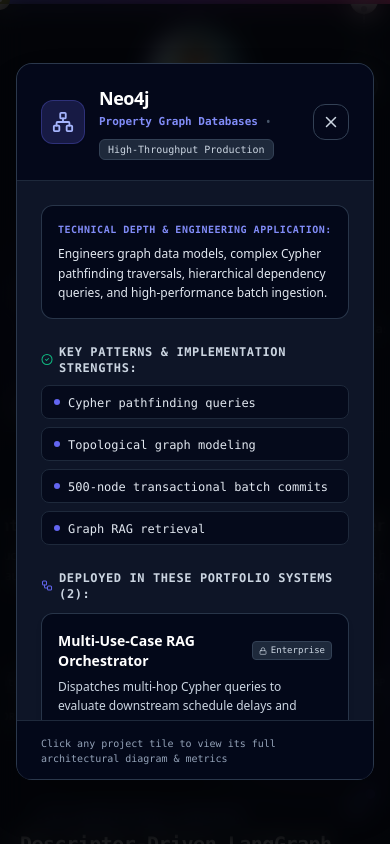
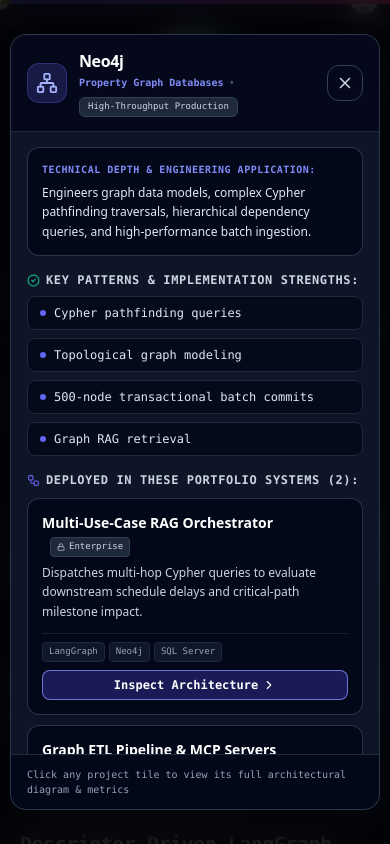
Before and after one commit to soumil-konar/Portfolio, a React (Vite) app: page / in a window 390 px wide. Both pictures are taken after a click on the element "Neo4j". Shown: the top 844 px of the page. Built offline with nearby package versions, Linux system fonts and the light colour scheme.

Commit message:
fix(modals): make ProjectModal and SkillModal fully responsive on mobile and tablets

```diff
--- a/src/components/SkillModal.jsx
+++ b/src/components/SkillModal.jsx
@@ -15,12 +15,9 @@
   Server,
   Terminal,
   Network,
-  ExternalLink,
   Lock,
-  Sparkles,
   CheckCircle2,
-  ChevronRight,
-  ArrowRight
+  ChevronRight
 } from 'lucide-react';
 
 const ICON_MAP = {
@@ -38,12 +35,8 @@
   Terminal: <Terminal size={22} />,
 };
 
-const SkillModal = ({ skill, isOpen, onClose, onSelectProject, projects = [], isDarkMode, theme }) => {
-  const [mounted, setMounted] = useState(false);
-
-  useEffect(() => {
-    setMounted(true);
-  }, []);
+const SkillModal = ({ skill, isOpen, onClose, onSelectProject, projects = [], isDarkMode }) => {
+  const [mounted] = useState(() => typeof window !== 'undefined');
 
   // Handle ESC key press
   useEffect(() => {
@@ -73,7 +66,7 @@
 
   return createPortal(
     <AnimatePresence>
-      <div className="fixed inset-0 z-[99999] flex items-center justify-center p-4 sm:p-6">
+      <div className="fixed inset-0 z-[99999] flex items-center justify-center p-2.5 sm:p-4 md:p-6">
         {/* Backdrop */}
         <motion.div
           initial={{ opacity: 0 }}
@@ -90,34 +83,32 @@
           animate={{ opacity: 1, scale: 1, y: 0 }}
           exit={{ opacity: 0, scale: 0.95, y: 15 }}
           transition={{ type: 'spring', damping: 26, stiffness: 300 }}
-          className={`relative w-full max-w-2xl rounded-2xl border shadow-2xl overflow-hidden z-10 flex flex-col max-h-[85vh] backdrop-blur-2xl ${
+          className={`relative w-full max-w-2xl rounded-2xl border shadow-2xl overflow-hidden z-10 flex flex-col max-h-[92vh] sm:max-h-[85vh] backdrop-blur-2xl ${
             isDarkMode
               ? 'bg-slate-900/95 border-slate-700/80 text-slate-100'
               : 'bg-white border-slate-200 shadow-2xl text-slate-900'
           }`}
         >
           {/* Top Bar / Header */}
-          <div className={`px-6 py-5 border-b flex items-center justify-between shrink-0 ${
+          <div className={`px-4 sm:px-6 py-3.5 sm:py-5 border-b flex items-center justify-between shrink-0 gap-3 ${
             isDarkMode ? 'border-slate-800 bg-slate-950/80' : 'border-slate-100 bg-slate-50/60'
           }`}>
-            <div className="flex items-center space-x-3.5">
-              <div className={`p-2.5 rounded-xl shadow-sm ${
+            <div className="flex items-center space-x-3 min-w-0">
+              <div className={`p-2 sm:p-2.5 rounded-xl shadow-sm shrink-0 ${
                 isDarkMode ? 'bg-indigo-500/20 text-indigo-300 border border-indigo-500/30' : 'bg-indigo-50 border border-indigo-100 text-indigo-600'
               }`}>
                 {skillIcon}
               </div>
-              <div>
-                <div className="flex items-center space-x-2">
-                  <h3 className="font-bold text-lg md:text-xl tracking-tight text-slate-900 dark:text-white">
-                    {skill.name}
-                  </h3>
-                </div>
-                <div className="flex flex-wrap items-center gap-2 mt-0.5">
-                  <span className="text-[11px] font-mono font-semibold text-indigo-600 dark:text-indigo-400">
+              <div className="min-w-0">
+                <h3 className="font-bold text-base sm:text-lg md:text-xl tracking-tight text-slate-900 dark:text-white truncate">
+                  {skill.name}
+                </h3>
+                <div className="flex flex-wrap items-center gap-1.5 sm:gap-2 mt-0.5">
+                  <span className="text-[10px] sm:text-[11px] font-mono font-semibold text-indigo-600 dark:text-indigo-400">
                     {skill.category}
                   </span>
                   <span className="text-slate-400 dark:text-slate-600 text-xs">•</span>
-                  <span className={`text-[10px] font-mono px-2 py-0.5 rounded-md border font-medium ${
+                  <span className={`text-[9px] sm:text-[10px] font-mono px-2 py-0.5 rounded-md border font-medium ${
                     isDarkMode
                       ? 'bg-slate-800 border-slate-700 text-slate-300'
                       : 'bg-slate-100 border-slate-200 text-slate-700'
@@ -131,26 +122,27 @@
             {/* Close Button */}
             <button
               onClick={onClose}
-              className={`p-2 rounded-xl border transition-colors cursor-pointer ${
+              className={`p-1.5 sm:p-2 rounded-xl border transition-colors cursor-pointer min-w-[36px] min-h-[36px] flex items-center justify-center shrink-0 ${
                 isDarkMode
                   ? 'border-slate-700 hover:bg-slate-800 text-slate-300 hover:text-white'
                   : 'border-slate-200 hover:bg-slate-100 text-slate-600 hover:text-slate-900'
               }`}
               title="Close (Esc)"
+              aria-label="Close dialog"
             >
               <X size={18} />
             </button>
           </div>
 
           {/* Scrollable Content Body */}
-          <div className="p-6 overflow-y-auto space-y-6 flex-1">
+          <div className="p-4 sm:p-6 overflow-y-auto space-y-4 sm:space-y-6 flex-1">
             {/* Overview / Depth Card */}
-            <div className={`p-4 rounded-xl border leading-relaxed text-xs md:text-sm font-sans ${
+            <div className={`p-3.5 sm:p-4 rounded-xl border leading-relaxed text-xs md:text-sm font-sans ${
               isDarkMode
                 ? 'bg-slate-950/80 border-slate-700/80 text-slate-200 font-medium'
                 : 'bg-indigo-50/70 border-indigo-100 text-slate-800 font-medium'
             }`}>
-              <span className="font-bold uppercase tracking-wider text-[10px] font-mono block mb-1.5 text-indigo-600 dark:text-indigo-400">
+              <span className="font-bold uppercase tracking-wider text-[10px] font-mono block mb-1 text-indigo-600 dark:text-indigo-400">
                 Technical Depth & Engineering Application:
               </span>
               {skill.overview}
@@ -158,7 +150,7 @@
 
             {/* Key Capabilities */}
             {skill.capabilities && skill.capabilities.length > 0 && (
-              <div className="space-y-2.5">
+              <div className="space-y-2 sm:space-y-2.5">
                 <h4 className="font-mono text-xs uppercase tracking-wider font-bold text-slate-700 dark:text-slate-300 flex items-center space-x-1.5">
                   <CheckCircle2 size={13} className="text-emerald-500" />
                   <span>Key Patterns & Implementation Strengths:</span>
@@ -183,13 +175,13 @@
 
             {/* Related Projects Section */}
             {skill.relatedProjects && skill.relatedProjects.length > 0 && (
-              <div className="space-y-3">
+              <div className="space-y-2.5 sm:space-y-3">
                 <h4 className="font-mono text-xs uppercase tracking-wider font-bold text-slate-700 dark:text-slate-300 flex items-center space-x-1.5">
                   <Workflow size={13} className="text-indigo-500" />
                   <span>Deployed In These Portfolio Systems ({skill.relatedProjects.length}):</span>
                 </h4>
 
-                <div className="space-y-3">
+                <div className="space-y-2.5 sm:space-y-3">
                   {skill.relatedProjects.map((item, idx) => {
                     const fullProject = projects.find(p => p.id === item.projectId);
                     if (!fullProject) return null;
@@ -197,7 +189,7 @@
                     return (
                       <div
                         key={idx}
-                        className={`p-4 rounded-xl border transition-all duration-200 flex flex-col justify-between gap-3 ${
+                        className={`p-3.5 sm:p-4 rounded-xl border transition-all duration-200 flex flex-col justify-between gap-3 ${
                           isDarkMode
                             ? 'bg-slate-950/80 border-slate-700/80 hover:border-indigo-400/80 shadow-md'
                             : 'bg-white border-slate-200 hover:border-indigo-300 shadow-xs'
@@ -205,7 +197,7 @@
                       >
                         <div>
                           <div className="flex items-center justify-between gap-2 mb-1.5">
-                            <div className="flex items-center space-x-2">
+                            <div className="flex items-center space-x-2 flex-wrap gap-1">
                               <span className="font-bold text-sm text-slate-900 dark:text-white">
                                 {fullProject.title}
                               </span>
@@ -232,7 +224,7 @@
                           </p>
                         </div>
 
-                        <div className="flex items-center justify-between pt-2 border-t border-slate-200/40 dark:border-slate-800/80">
+                        <div className="flex flex-col sm:flex-row sm:items-center justify-between pt-2 border-t border-slate-200/40 dark:border-slate-800/80 gap-2">
                           <div className="flex flex-wrap gap-1">
                             {fullProject.tags && fullProject.tags.slice(0, 3).map((tag, tIdx) => (
                               <span
@@ -248,7 +240,7 @@
 
                           <button
                             onClick={() => handleOpenProject(fullProject)}
-                            className={`flex items-center space-x-1 text-xs font-mono font-bold px-3 py-1.5 rounded-lg border transition-all cursor-pointer ${
+                            className={`flex items-center justify-center space-x-1 text-xs font-mono font-bold px-3 py-1.5 rounded-lg border transition-all cursor-pointer self-stretch sm:self-auto ${
                               isDarkMode
                                 ? 'bg-indigo-600/30 border-indigo-400/80 hover:bg-indigo-600 text-white shadow-xs'
                                 : 'bg-indigo-50 border-indigo-200 hover:bg-indigo-600 hover:text-white text-indigo-700 shadow-2xs'
@@ -267,7 +259,7 @@
           </div>
 
           {/* Footer Bar */}
-          <div className={`px-6 py-3.5 border-t flex items-center justify-between shrink-0 ${
+          <div className={`px-4 sm:px-6 py-3 sm:py-3.5 border-t flex items-center justify-between shrink-0 ${
             isDarkMode ? 'border-slate-800 bg-slate-950/80' : 'border-slate-100 bg-slate-50/50'
           }`}>
             <span className="text-[10px] font-mono text-slate-500 dark:text-slate-400 font-medium">
```
Also changed, not shown: src/components/ProjectModal.jsx (+45 -49 lines).
